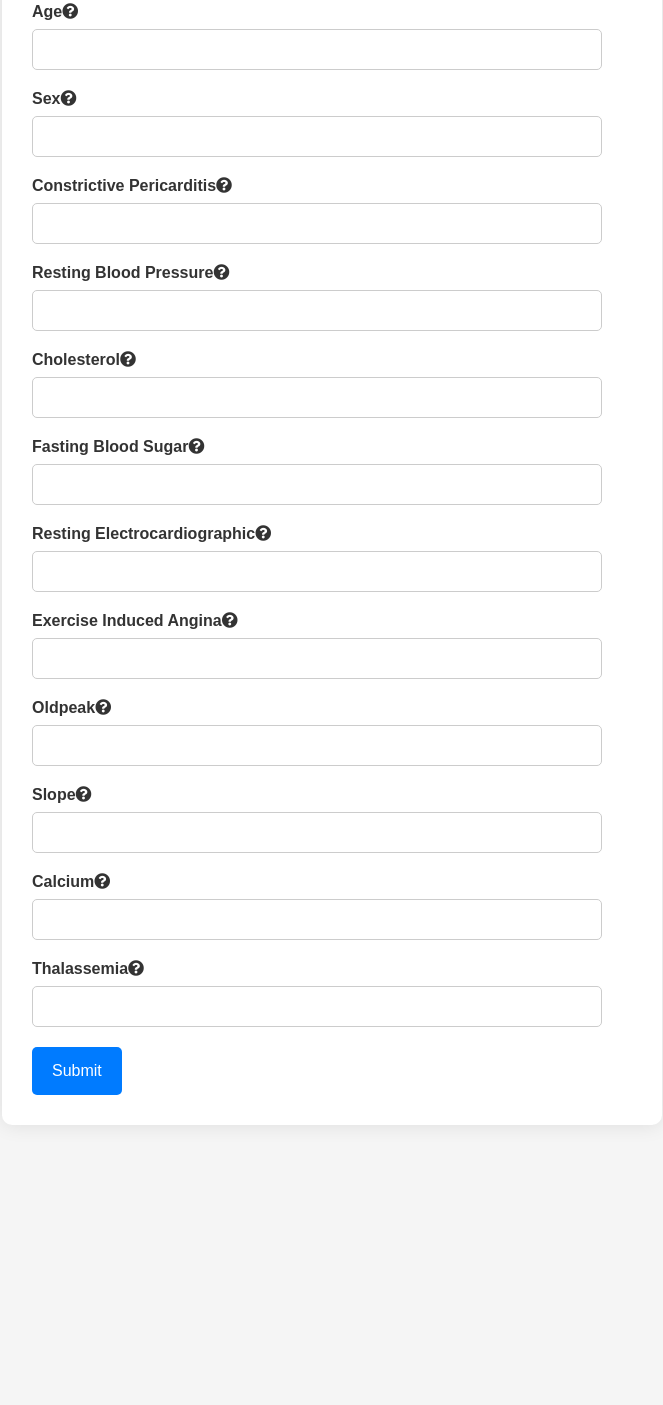
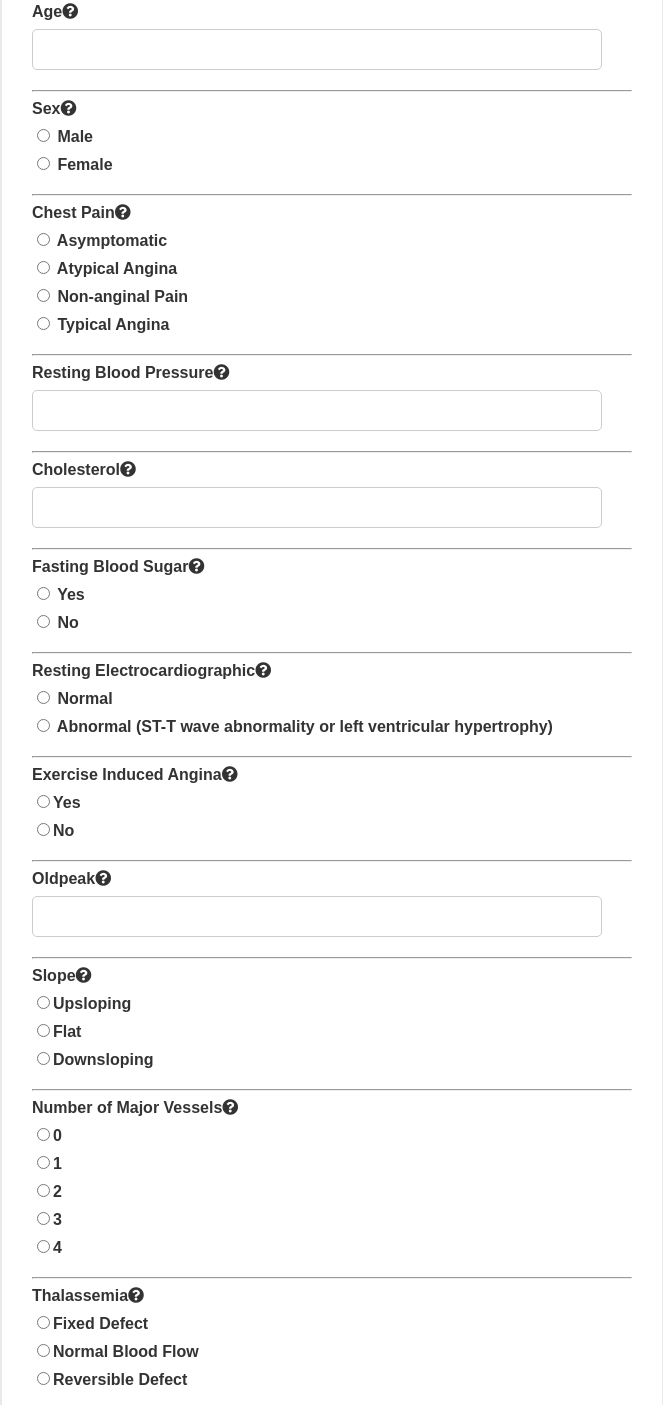
Before and after one commit to Bhavya-Nanavati/Health_Prognosis, a plain HTML site: page templates/index.html in a window 1280 px wide. Shown: the part 155-1560 px from the top of the page, without its empty margins (308-971 px from the left). Before the commit the page ends 1330 px from the top, so only its background shows below. Drawn offline with Linux system fonts and the light colour scheme.

Commit message:
modified:   templates/index.html

```diff
--- a/templates/index.html
+++ b/templates/index.html
@@ -31,7 +31,10 @@ h2 {
 .form-group {
   margin-bottom: 20px;
   position: relative;
+
  }
+
+
 
 label {
   display: block;
@@ -114,66 +117,113 @@ input[type="submit"]:hover {
   <div class="container">
     <h2>Heart Attack Prediction Form</h2>
     <form method="post" action="/predict">
-    <div class="form-row">
       <div class="form-group">
         <label for="age">Age<span class="tooltip"><i class="fas fa-question-circle"></i><span class="tooltiptext">Enter your age in years</span></span></label>
         <input type="text" id="age" name="age" required>
       </div>
+      <hr>
       <div class="form-group">
-        <label for="sex">Sex<span class="tooltip"><i class="fas fa-question-circle"></i><span class="tooltiptext">Enter your gender. Use '0' for female and '1' for male</span></span></label>
-        <input type="text" id="sex" name="sex" required>
-      </div>
-      <div class="form-group">
-        <label for="constrictive_pericarditis">Constrictive Pericarditis<span class="tooltip"><i class="fas fa-question-circle"></i><span class="tooltiptext">A condition in which inflamed pericardium causes heart constriction</span></span></label>
-        <input type="text" id="constrictive_pericarditis" name="constrictive_pericarditis" required>
+        <label>Sex<span class="tooltip"><i class="fas fa-question-circle"></i><span class="tooltiptext">Select your gender</span></span></label>
+        <div>
+          <label for="male"><input type="radio" id="male" name="sex" value="1"> Male</label>
+          <label for="female"><input type="radio" id="female" name="sex" value="0"> Female</label>
         </div>
       </div>
-    <div class="form-row">
+      <hr>
+      <div class="form-group">
+        <label>Chest Pain<span class="tooltip"><i class="fas fa-question-circle"></i><span class="tooltiptext">Type of chest pain experienced</span></span></label>
+        <div class="radio-buttons">
+          <label for="asymptomatic"><input type="radio" id="asymptomatic" name="chestpain" value="0"> Asymptomatic</label>
+          <label for="atypical_angina"><input type="radio" id="atypical_angina" name="chestpain" value="1"> Atypical Angina</label>
+          <label for="non_anginal_pain"><input type="radio" id="non_anginal_pain" name="chestpain" value="2"> Non-anginal Pain</label>
+          <label for="typical_angina"><input type="radio" id="typical_angina" name="chestpain" value="3"> Typical Angina</label>
+        </div>
+      </div>
+      <hr>
       <div class="form-group">
         <label for="resting_blood_pressure">Resting Blood Pressure<span class="tooltip"><i class="fas fa-question-circle"></i><span class="tooltiptext">resting blood pressure in mmHg (millimeters of mercury)</span></span></label>
         <input type="text" id="resting_blood_pressure" name="resting_blood_pressure" required>
       </div>
+      <hr>
       <div class="form-group">
-        <label for="cholesterol">Cholesterol<span class="tooltip"><i class="fas fa-question-circle"></i><span class="tooltiptext">resting blood pressure in mmHg (millimeters of mercury)</span></span></label>
+        <label for="cholesterol">Cholesterol<span class="tooltip"><i class="fas fa-question-circle"></i><span class="tooltiptext">cholestrol in mg/dl fetched via BMI sensor</span></span></label>
         <input type="text" id="cholesterol" name="cholesterol" required>
       </div>
+      <hr>
       <div class="form-group">
-        <label for="fasting_blood_sugar">Fasting Blood Sugar<span class="tooltip"><i class="fas fa-question-circle"></i><span class="tooltiptext">Level of blood sugar after fasting for at least 8 hours</span></span></label>
-        <input type="text" id="fasting_blood_sugar" name="fasting_blood_sugar" required>
-      </div>
-      <div class="form-group">
-        <label for="resting_electrocardiographic">Resting Electrocardiographic<span class="tooltip"><i class="fas fa-question-circle"></i><span class="tooltiptext">Electrocardiogram (ECG) results obtained while the patient is at rest</span></span></label>
-        <input type="text" id="resting_electrocardiographic" name="resting_electrocardiographic" required>
+        <label>Fasting Blood Sugar<span class="tooltip"><i class="fas fa-question-circle"></i><span class="tooltiptext">Level of blood sugar after fasting for at least 8 hours</span></span></label>
+        <div>
+          <label for="fbs_yes"><input type="radio" id="fbs_yes" name="fasting_blood_sugar" value="1"> Yes</label>
+          <label for="fbs_no"><input type="radio" id="fbs_no" name="fasting_blood_sugar" value="0"> No</label>
         </div>
       </div>
-    <div class="form-row">
+      <hr>
       <div class="form-group">
-        <label for="exercise_induced_angina">Exercise Induced Angina<span class="tooltip"><i class="fas fa-question-circle"></i><span class="tooltiptext">Presence of chest pain or discomfort during physical exertion,0 for no , 1 for yes</span></span></label>
-        <input type="text" id="exercise_induced_angina" name="exercise_induced_angina" required>
+        <label>Resting Electrocardiographic<span class="tooltip"><i class="fas fa-question-circle"></i><span class="tooltiptext">Electrocardiogram (ECG) results obtained while the patient is at rest</span></span></label>
+        <div class="radio-buttons">
+          <label for="ecg_normal"><input type="radio" id="ecg_normal" name="resting_electrocardiographic" value="1"> Normal</label>
+          <label for="ecg_abnormal"><input type="radio" id="ecg_abnormal" name="resting_electrocardiographic" value="2"> Abnormal (ST-T wave abnormality or left ventricular hypertrophy)</label>
         </div>
+      </div>
+      <hr>
+      <div class="form-group">
+        <label for="exercise_induced_angina">Exercise Induced Angina<span class="tooltip"><i class="fas fa-question-circle"></i><span class="tooltiptext">Presence of chest pain or discomfort during physical exertion</span></span></label>
+        <div>
+          <label for="exercise_induced_angina_yes">
+          <input type="radio" id="exercise_induced_angina_yes" name="exercise_induced_angina" value="1" required>Yes</label>
+          <label for="exercise_induced_angina_no">
+          <input type="radio" id="exercise_induced_angina_no" name="exercise_induced_angina" value="0" required>No</label>
+        </div>
+      </div>
+      <hr>
       <div class="form-group">
         <label for="oldpeak">Oldpeak<span class="tooltip"><i class="fas fa-question-circle"></i><span class="tooltiptext">ST depression induced by exercise</span></span></label>
         <input type="text" id="oldpeak" name="oldpeak" required>
       </div>
+      <hr>
       <div class="form-group">
         <label for="slope">Slope<span class="tooltip"><i class="fas fa-question-circle"></i><span class="tooltiptext">The slope of the peak exercise ST segment</span></span></label>
-        <input type="text" id="slope" name="slope" required>
+        <div>
+          <label for="slope_upsloping">
+          <input type="radio" id="slope_upsloping" name="slope" value="0" required>Upsloping</label>
+          <label for="slope_flat">
+          <input type="radio" id="slope_flat" name="slope" value="1" required>Flat</label>
+          <label for="slope_downsloping">
+          <input type="radio" id="slope_downsloping" name="slope" value="2" required>Downsloping</label>
         </div>
       </div>
-    <div class="form-row">
+      <hr>
       <div class="form-group">
-        <label for="calcium">Calcium<span class="tooltip"><i class="fas fa-question-circle"></i><span class="tooltiptext">Serum calcium level</span></span></label>
-        <input type="text" id="calcium" name="calcium" required>
+        <label for="num_major_vessels">Number of Major Vessels<span class="tooltip"><i class="fas fa-question-circle"></i><span class="tooltiptext">Number of major vessels colored by fluoroscopy (0-3)</span></span></label>
+        <div>
+          <label for="num_major_vessels_0">
+          <input type="radio" id="num_major_vessels_0" name="num_major_vessels" value="0" required>0</label>
+          <label for="num_major_vessels_1">
+          <input type="radio" id="num_major_vessels_1" name="num_major_vessels" value="1" required>1</label>
+          <label for="num_major_vessels_2">
+          <input type="radio" id="num_major_vessels_2" name="num_major_vessels" value="2" required>2</label>
+          <label for="num_major_vessels_3">
+          <input type="radio" id="num_major_vessels_3" name="num_major_vessels" value="3" required>3</label>
+          <label for="num_major_vessels_4">
+          <input type="radio" id="num_major_vessels_4" name="num_major_vessels" value="4" required>4</label>
         </div>
+      </div>
+      <hr>
       <div class="form-group">
         <label for="thalassemia">Thalassemia<span class="tooltip"><i class="fas fa-question-circle"></i><span class="tooltiptext">A group of inherited blood disorders characterized by abnormal hemoglobin production</span></span></label>
-        <input type="text" id="thalassemia" name="thalassemia" required>
+        <div>
+          <label for="thalassemia_fixed">
+          <input type="radio" id="thalassemia_fixed" name="thalassemia" value="1" required>Fixed Defect</label>
+          <label for="thalassemia_normal">
+          <input type="radio" id="thalassemia_normal" name="thalassemia" value="2" required>Normal Blood Flow</label>
+          <label for="thalassemia_reversible">
+          <input type="radio" id="thalassemia_reversible" name="thalassemia" value="3" required>Reversible Defect</label>
         </div>
       </div>
-
       <input type="submit" value="Submit">
     </form>
   </div>
 
 </body>
+
 </html>
```
Lines whose indentation alone changed are shown as unchanged.
